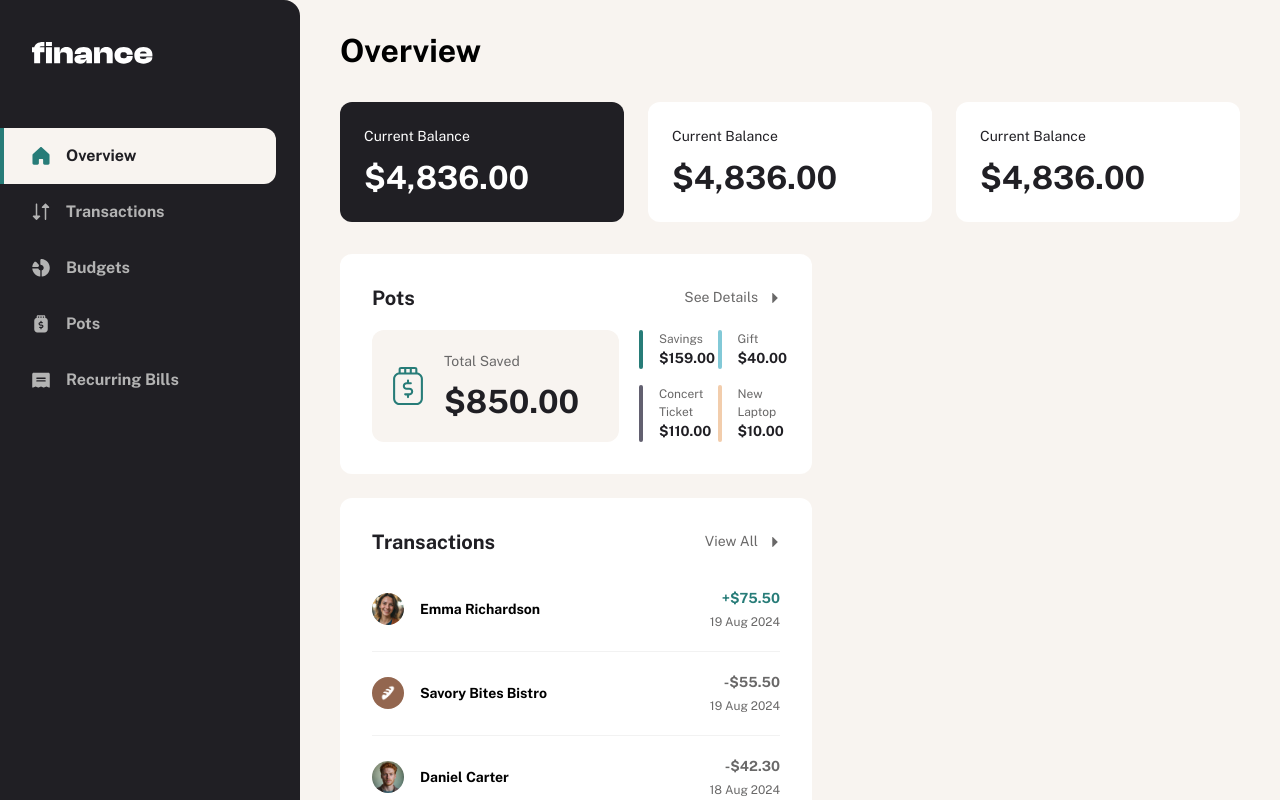
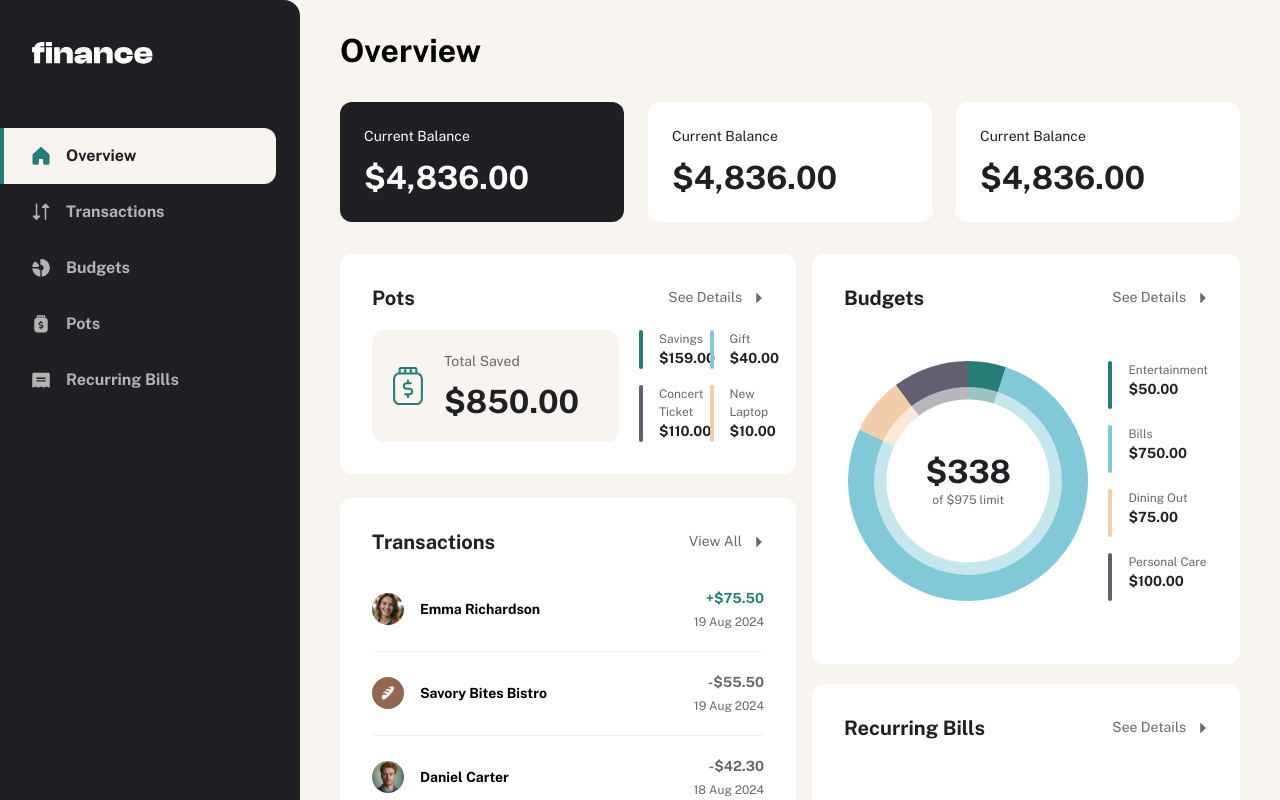
Before and after one commit to jownsu/personal-finance-app, a Next.js app: page / in a window 1280 px wide. Shown: the top 800 px of the page. Built offline with nearby package versions, Linux system fonts and the light colour scheme.

Commit message:
Implement Budget widget and setup recuring bills widget

```diff
--- a/app/(pages)/page.tsx
+++ b/app/(pages)/page.tsx
@@ -1,6 +1,8 @@
 /* COMPONENTS */
 import BalanceCard from "../_components/BalanceCard";
+import Budgets from "../_components/Budgets";
 import Pots from "../_components/Pots";
+import RecurringBills from "../_components/RecurringBills";
 import Transactions from "../_components/Transactions";
 
 /* DATA */
@@ -26,12 +28,15 @@ const HomePage = () => {
                 />
             </div>
 
-            <div className="flex flex-col xl:flex-row">
-                <div className="xl:flex-1 xl:gap-[2.4rem] flex flex-col gap-[1.6rem]">
+            <div className="flex flex-col gap-[1.6rem] xl:flex-row">
+                <div className="flex flex-col gap-[1.6rem] xl:flex-1 xl:gap-[2.4rem]">
                     <Pots />
                     <Transactions />
                 </div>
-                <div className="xl:basis-[42.8rem]"></div>
+                <div className="flex flex-col gap-[2rem] xl:basis-[42.8rem]">
+                    <Budgets />
+                    <RecurringBills />
+                </div>
             </div>
         </div>
     );
--- /dev/null
+++ b/app/_components/Budgets.tsx
@@ -0,0 +1,65 @@
+/* REACT */
+import Link from "next/link";
+
+/* COMPONENTS */
+import CaretRightIcon from "@/public/images/icon-caret-right.svg";
+import Doughnut from "./Doughnut";
+
+/* DATA */
+import { budgets_overview, budgets_overview_overall } from "../_constants/data";
+
+const Budgets = () => {
+    return (
+        <div className="flex w-full flex-col gap-[2.8rem] rounded-[1.2rem] bg-white px-[2rem] py-[2.4rem] md:p-[3.2rem] md:gap-[5.1rem] md:pb-[6.3rem] flex-1">
+            <div className="flex items-center justify-between">
+                <h2 className="text-preset_2 text-grey-900">Budgets</h2>
+                <Link
+                    href="/budgets"
+                    className="flex items-center gap-[1.2rem] text-preset_4 text-grey-500"
+                >
+                    See Details <CaretRightIcon className="size-[1rem]" />
+                </Link>
+            </div>
+
+            <div className="flex flex-col gap-[1.6rem] md:flex-row">
+                <div className="relative mx-auto size-[24rem]">
+                    <Doughnut data={budgets_overview} />
+                    <div className="absolute left-[50%] top-[50%] flex translate-x-[-50%] translate-y-[-50%] flex-col items-center">
+                        <span className="text-preset_1 text-grey-900">
+                            ${budgets_overview_overall.total}
+                        </span>
+                        <span className="text-preset_5 text-grey-500">
+                            of ${budgets_overview_overall.limit} limit
+                        </span>
+                    </div>
+                </div>
+
+                <div className="grid grid-cols-2 gap-[1.6rem] md:grid-cols-1">
+                    {budgets_overview.map((budget) => (
+                        <div key={budget.id} className="flex gap-[1.6rem]">
+                            <span
+                                className={
+                                    "block h-full w-[.4rem] flex-shrink-0 rounded-[.8rem]"
+                                }
+                                style={{ backgroundColor: budget.bg }}
+                            ></span>
+                            <div className="flex flex-col">
+                                <span className="text-preset_5 text-grey-500">
+                                    {budget.name}
+                                </span>
+                                <span className="text-preset_4_bold text-grey-900">
+                                    {budget.value.toLocaleString("en-US", {
+                                        style: "currency",
+                                        currency: "USD"
+                                    })}
+                                </span>
+                            </div>
+                        </div>
+                    ))}
+                </div>
+            </div>
+        </div>
+    );
+};
+
+export default Budgets;
--- /dev/null
+++ b/app/_components/Doughnut.tsx
@@ -0,0 +1,51 @@
+"use client";
+
+/* PLUGINS */
+import { ArcElement, Chart as ChartJS, Legend, Tooltip } from "chart.js";
+import { Doughnut as ChartDoughnut } from "react-chartjs-2";
+
+ChartJS.register(ArcElement, Tooltip, Legend);
+
+interface Props {
+    data: {
+        name: string;
+        value: number;
+        bg: string;
+    }[];
+}
+
+const Doughnut = ({ data }: Props) => {
+    const chart_data = {
+        labels: data.map((item) => item.name),
+        datasets: [
+            {
+                data: data.map((item) => item.value),
+                backgroundColor: data.map((item) => item.bg),
+                borderWidth: 0,
+                weight: 1
+            },
+            {
+                data: data.map((item) => item.value),
+                backgroundColor: data.map((item) => `${item.bg}75`),
+                borderWidth: 0,
+                weight: 1.3,
+                cutout: "68%"
+            }
+        ]
+    };
+
+    return (
+        <ChartDoughnut
+            data={chart_data}
+            options={{
+                plugins: {
+                    legend: {
+                        display: false
+                    }
+                }
+            }}
+        />
+    );
+};
+
+export default Doughnut;
--- /dev/null
+++ b/app/_components/RecurringBills.tsx
@@ -0,0 +1,23 @@
+/* REACT */
+import Link from "next/link";
+
+/* COMPONENTS */
+import CaretRightIcon from "@/public/images/icon-caret-right.svg";
+
+const RecurringBills = () => {
+    return (
+        <div className="flex w-full flex-1 flex-col gap-[2.8rem] rounded-[1.2rem] bg-white px-[2rem] py-[2.4rem] md:gap-[5.1rem] md:p-[3.2rem] md:pb-[6.3rem]">
+            <div className="flex items-center justify-between">
+                <h2 className="text-preset_2 text-grey-900">Recurring Bills</h2>
+                <Link
+                    href="/Bills"
+                    className="flex items-center gap-[1.2rem] text-preset_4 text-grey-500"
+                >
+                    See Details <CaretRightIcon className="size-[1rem]" />
+                </Link>
+            </div>
+        </div>
+    );
+};
+
+export default RecurringBills;
--- a/app/_constants/constants.ts
+++ b/app/_constants/constants.ts
@@ -0,0 +1,15 @@
+export const COLORS = {
+    green: "#277C78",
+    yellow: "#F2CDAC",
+    cyan: "#82C9D7",
+    navy: "#626070",
+    red: "#C94736",
+    turquoise: "#597C7C",
+    brown: "#93674F",
+    magenta: "#934F6F",
+    blue: "#3F82B2",
+    navy_grey: "#97A0AC",
+    army_green: "#7F9161",
+    gold: "#CAB361",
+    orange: "#BE6C49"
+};
--- a/app/_constants/data.ts
+++ b/app/_constants/data.ts
@@ -78,7 +78,7 @@ export const transactions_overview = [
         date: "2024-08-17T21:08:09Z",
         amount: -65.0,
         recurring: false
-    },
+    }
 ];
 
 export const transactions = [
@@ -499,6 +499,37 @@ export const budgets = [
     }
 ];
 
+export const budgets_overview = [
+    {
+        id: 1,
+        name: "Entertainment",
+        value: 50,
+        bg: "#277C78"
+    },
+    {
+        id: 2,
+        name: "Bills",
+        value: 750,
+        bg: "#82C9D7"
+    },
+    {
+        id: 3,
+        name: "Dining Out",
+        value: 75,
+        bg: "#F2CDAC"
+    },
+    {
+        id: 4,
+        name: "Personal Care",
+        value: 100,
+        bg: "#626070"
+    }
+];
+export const budgets_overview_overall = {
+    limit: 975,
+    total: 338
+};
+
 export const pots = [
     {
         name: "Savings",
--- a/package.json
+++ b/package.json
@@ -14,6 +14,7 @@
 		"@radix-ui/react-label": "^2.1.0",
 		"@radix-ui/react-select": "^2.0.0",
 		"@radix-ui/react-slot": "^1.1.0",
+		"chart.js": "^4.4.6",
 		"class-variance-authority": "^0.7.0",
 		"classnames": "^2.5.1",
 		"clipboard-copy": "^4.0.1",
@@ -22,6 +23,7 @@
 		"moment": "^2.30.1",
 		"next": "14.2.3",
 		"react": "^18",
+		"react-chartjs-2": "^5.2.0",
 		"react-dom": "^18",
 		"react-hook-form": "^7.51.4",
 		"react-hot-toast": "^2.4.1",
```
Also changed, not shown: 1 other file (tests, documents, lock files or other folders).
